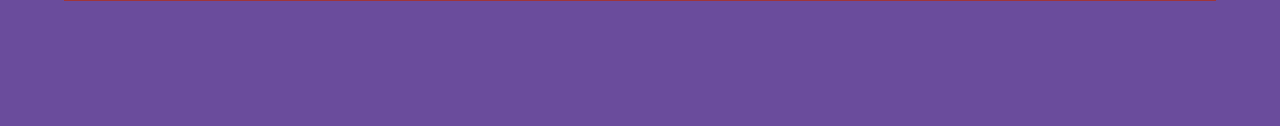
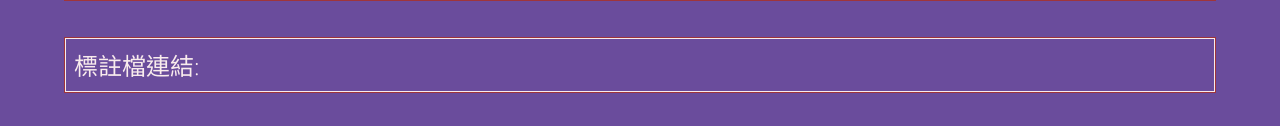
Before and after one commit to selinaphantom/ml2025f, a plain HTML site: page hw01/index.html in a window 1280 px wide. Shown: the part 1315-1441 px from the top of the page. Before the commit the page ends 1352 px from the top, so only its background shows below. Drawn offline with nearby package versions, Linux system fonts and the light colour scheme; a web font is replaced by a local one.

Commit message:
Update index.html

```diff
--- a/hw01/index.html
+++ b/hw01/index.html
@@ -207,7 +207,13 @@ Dice-Sørensen coefficient 分數，介於全班前10名。(1pt)</td>
   </div>
 
   <!-- ------------------------------------------------>
-
+  <div class="row hw12 bottomrow">
+  <div class="col-md-12 twenty">
+    標註檔連結:
+    <a href="https://github.com/selinaphantom/ml2025f/raw/refs/heads/main/hw01/111590016.nii.gz" download>
+    </a>
+  </div>
+</div>
   <!-- ------------------------------------------------>
 
 
```
